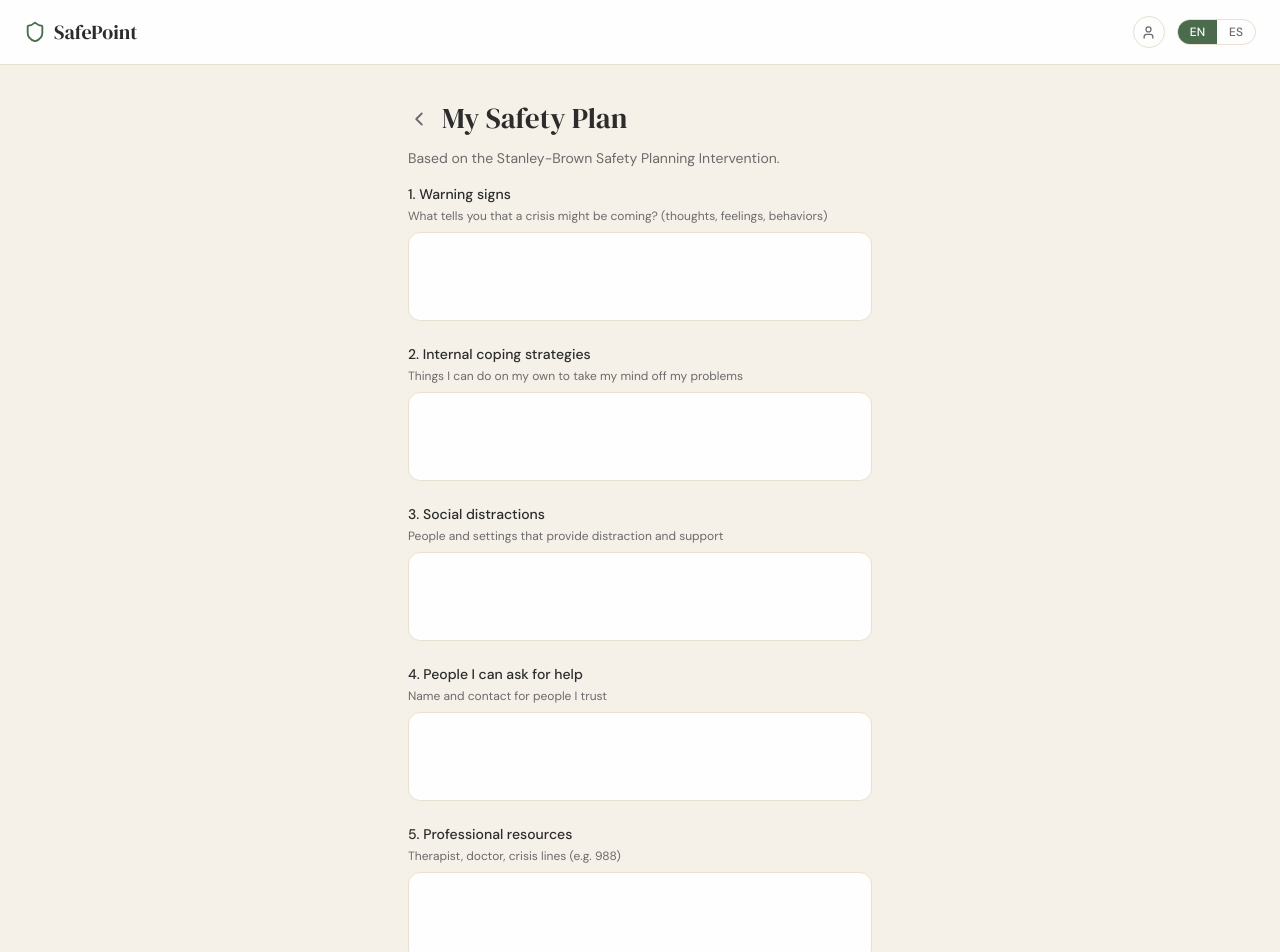
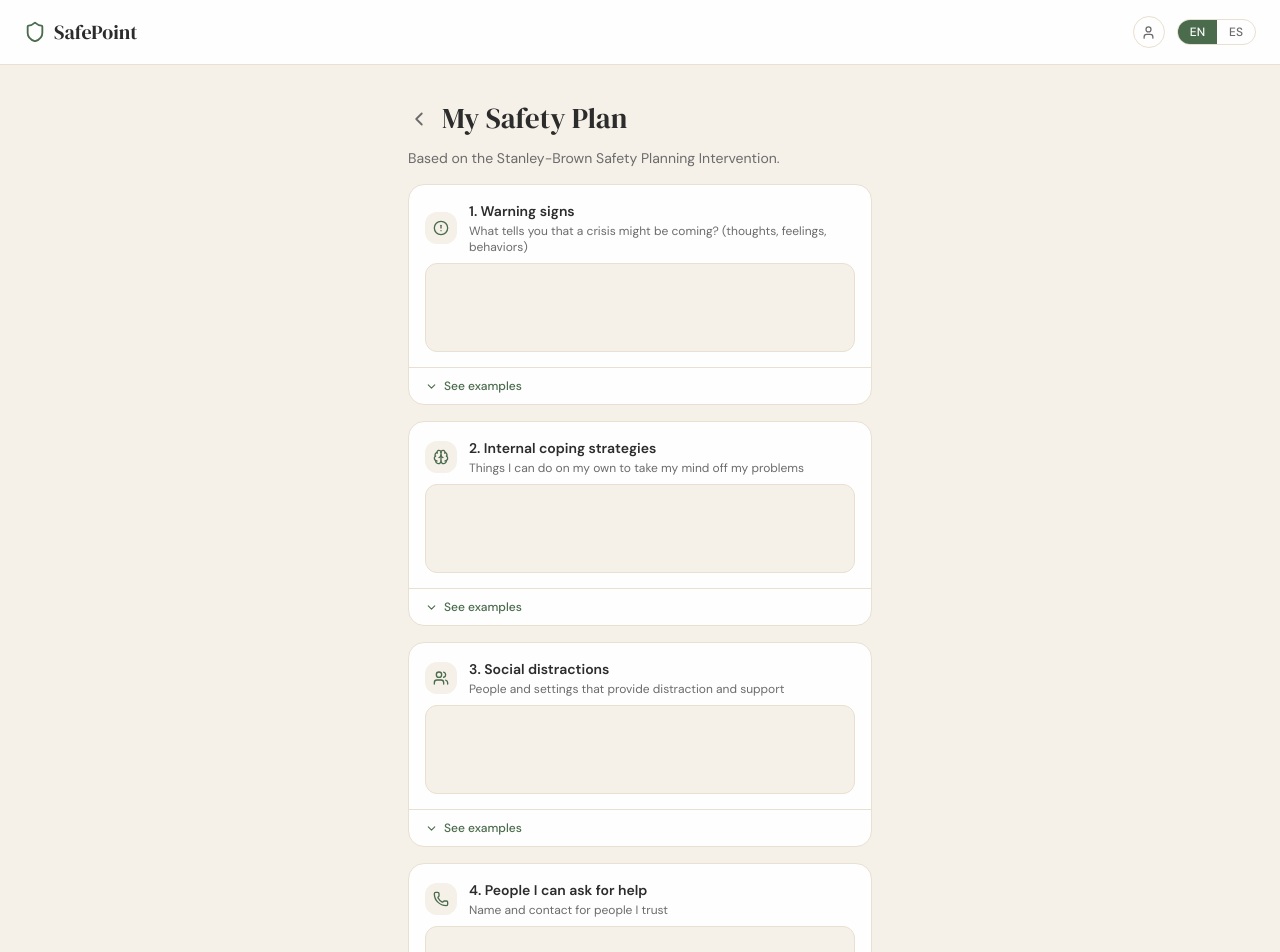
Before and after one commit to asihub/safepoint-ui, a React app: page /safety-plan in a window 1280 px wide. Shown: the top 952 px of the page. Built offline with nearby package versions, Linux system fonts and the light colour scheme; the HTML template or start-up script is replaced by a standard one.

Commit message:
SPUI-0076 added collapsible insertable suggestions for my safety plan

```diff
--- a/src/pages/SafetyPlan.jsx
+++ b/src/pages/SafetyPlan.jsx
@@ -1,16 +1,89 @@
 import { useState, useEffect } from 'react'
 import { useNavigate, Link } from 'react-router-dom'
 import { saveSafetyPlan, getSafetyPlan, deleteSafetyPlan, checkSafetyPlanExists } from '../api/client'
-import { Save, Loader2, CheckCircle, ChevronLeft, CloudUpload, CloudDownload, Trash2, ShieldCheck, AlertTriangle } from 'lucide-react'
+import { Save, Loader2, CheckCircle, ChevronLeft, CloudUpload, CloudDownload, Trash2, ShieldCheck, AlertTriangle, AlertCircle, Lightbulb, Users, Phone, Home, Brain, ChevronDown, ChevronUp } from 'lucide-react'
 
 const STEPS = [
-  { key: 'warningSigns',         label: 'Warning signs',               hint: 'What tells you that a crisis might be coming? (thoughts, feelings, behaviors)' },
-  { key: 'copingStrategies',     label: 'Internal coping strategies',  hint: 'Things I can do on my own to take my mind off my problems' },
-  { key: 'socialDistractions',   label: 'Social distractions',         hint: 'People and settings that provide distraction and support' },
-  { key: 'trustedContacts',      label: 'People I can ask for help',   hint: 'Name and contact for people I trust' },
-  { key: 'professionalResources',label: 'Professional resources',      hint: 'Therapist, doctor, crisis lines (e.g. 988)' },
-  { key: 'environmentSafety',    label: 'Making the environment safe', hint: 'Steps to remove or reduce access to means of self-harm' },
+  {
+    key: 'warningSigns',
+    label: 'Warning signs',
+    icon: 'AlertCircle',
+    hint: 'What tells you that a crisis might be coming? (thoughts, feelings, behaviors)',
+    examples: [
+      'I start isolating myself and stop answering messages',
+      'I have thoughts like "nobody cares" or "things will never get better"',
+      'I stop eating or sleeping regularly',
+      'I feel a sudden sense of calm after a long period of distress',
+      'I start giving away things I care about',
+    ],
+  },
+  {
+    key: 'copingStrategies',
+    label: 'Internal coping strategies',
+    icon: 'Brain',
+    hint: 'Things I can do on my own to take my mind off my problems',
+    examples: [
+      'Go for a walk outside for at least 20 minutes',
+      'Listen to a specific playlist that lifts my mood',
+      'Practice box breathing: inhale 4s, hold 4s, exhale 4s',
+      'Write in my journal without filtering my thoughts',
+      'Watch a comforting show or movie',
+      'Take a shower and change clothes',
+    ],
+  },
+  {
+    key: 'socialDistractions',
+    label: 'Social distractions',
+    icon: 'Users',
+    hint: 'People and settings that provide distraction and support',
+    examples: [
+      'Call my friend Alex — they always make me laugh',
+      'Go to a coffee shop and be around people without needing to talk',
+      'Visit my local library or bookstore',
+      'Text my sister just to say hi',
+      'Go to the gym or a fitness class',
+    ],
+  },
+  {
+    key: 'trustedContacts',
+    label: 'People I can ask for help',
+    icon: 'Phone',
+    hint: 'Name and contact for people I trust',
+    examples: [
+      'Mom — 555-1234 (available evenings)',
+      'Best friend Jordan — 555-5678',
+      'Neighbor Maria — knows about my situation',
+      'Online support group I trust: [link or name]',
+    ],
+  },
+  {
+    key: 'professionalResources',
+    label: 'Professional resources',
+    icon: 'Lightbulb',
+    hint: 'Therapist, doctor, crisis lines (e.g. 988)',
+    examples: [
+      '988 Suicide & Crisis Lifeline — call or text 988 (24/7, free)',
+      'Crisis Text Line — text HOME to 741741',
+      'My therapist Dr. Smith — 555-9999 (appointments Mon/Wed)',
+      'Nearest ER: City General Hospital, 123 Main St',
+      'NAMI HelpLine — 1-800-950-6264 (Mon–Fri)',
+    ],
+  },
+  {
+    key: 'environmentSafety',
+    label: 'Making the environment safe',
+    icon: 'Home',
+    hint: 'Steps to remove or reduce access to means of self-harm',
+    examples: [
+      'Ask a trusted person to hold onto my medications',
+      'Remove or secure items that could be used to harm myself',
+      'Stay with a friend or family member during a crisis',
+      'Identify a safe place I can go if I need to leave home',
+    ],
+  },
 ]
+
+const STEP_ICONS = { AlertCircle, Brain, Users, Phone, Lightbulb, Home }
 
 const LOCAL_KEY = 'safepoint_safety_plan'
 const AUTH_KEY  = 'sp_user'
@@ -71,7 +144,8 @@ const EMPTY_PLAN = Object.fromEntries(STEPS.map(s => [s.key, '']))
 export default function SafetyPlan() {
   const navigate = useNavigate()
   const [plan, setPlan]             = useState(loadLocal)
-  const [localSaved, setLocalSaved] = useState(false)
+  const [localSaved, setLocalSaved]     = useState(false)
+  const [expandedExamples, setExpandedExamples] = useState({})
   const [serverLoading, setServerLoading]   = useState(false) // false | 'backup' | 'restore' | 'delete'
   const [serverSaved, setServerSaved]       = useState(false)
   const [serverRestored, setServerRestored] = useState(false)
@@ -207,26 +281,87 @@ export default function SafetyPlan() {
 
       {/* Plan steps */}
       <div className="flex flex-col gap-4 mb-6">
-        {STEPS.map((step, i) => (
-          <div key={step.key}>
-            <label className="text-sm font-medium mb-1 block" style={{ color: 'var(--charcoal)' }}>
+        {STEPS.map((step, i) => {
+          const Icon = STEP_ICONS[step.icon]
+          const exOpen = expandedExamples[step.key]
+          return (
+            <div key={step.key} className="rounded-2xl overflow-hidden"
+              style={{ background: 'var(--white)', border: '1px solid var(--sand-dark)' }}>
+
+              {/* Step header */}
+              <div className="flex items-center gap-3 px-4 pt-4 pb-2">
+                <div className="w-8 h-8 rounded-xl flex items-center justify-center flex-shrink-0"
+                  style={{ background: 'var(--sand)' }}>
+                  {Icon && <Icon size={16} style={{ color: 'var(--sage-dark)' }} />}
+                </div>
+                <div className="flex-1">
+                  <label className="text-sm font-semibold block" style={{ color: 'var(--charcoal)' }}>
                     {i + 1}. {step.label}
                   </label>
-            <p className="text-xs mb-2" style={{ color: 'var(--muted)' }}>{step.hint}</p>
+                  <p className="text-xs mt-0.5" style={{ color: 'var(--muted)' }}>{step.hint}</p>
+                </div>
+              </div>
+
+              {/* Textarea */}
+              <div className="px-4 pb-2">
                 <textarea
                   value={plan[step.key] || ''}
                   onChange={e => setPlan(prev => ({ ...prev, [step.key]: e.target.value }))}
                   rows={3}
                   className="w-full p-3 rounded-xl border text-sm resize-none outline-none"
                   style={{
-                background: 'var(--white)',
+                    background: 'var(--sand)',
                     borderColor: 'var(--sand-dark)',
                     fontFamily: "'DM Sans', sans-serif",
                     lineHeight: 1.5,
                   }}
                 />
               </div>
+
+              {/* See examples toggle */}
+              <button
+                onClick={() => setExpandedExamples(prev => ({ ...prev, [step.key]: !prev[step.key] }))}
+                className="w-full flex items-center gap-1.5 px-4 py-2.5 text-xs font-medium"
+                style={{
+                  background: 'none', border: 'none', cursor: 'pointer',
+                  color: 'var(--sage-dark)',
+                  borderTop: '1px solid var(--sand-dark)',
+                }}>
+                {exOpen ? <ChevronUp size={13} /> : <ChevronDown size={13} />}
+                {exOpen ? 'Hide examples' : 'See examples'}
+              </button>
+
+              {/* Examples list */}
+              {exOpen && (
+                <div className="px-4 pb-4 flex flex-col gap-1.5"
+                  style={{ borderTop: '1px solid var(--sand-dark)', paddingTop: '0.75rem' }}>
+                  {step.examples.map((ex, j) => (
+                    <button
+                      key={j}
+                      onClick={() => {
+                        const cur = plan[step.key] || ''
+                        const sep = cur.trim() ? '\n' : ''
+                        setPlan(prev => ({ ...prev, [step.key]: cur + sep + ex }))
+                      }}
+                      className="text-left text-xs px-3 py-2 rounded-lg w-full"
+                      style={{
+                        background: 'var(--sand)',
+                        border: '1px solid var(--sand-dark)',
+                        color: 'var(--charcoal)',
+                        cursor: 'pointer',
+                        lineHeight: 1.5,
+                      }}>
+                      + {ex}
+                    </button>
                   ))}
+                  <p className="text-xs mt-1" style={{ color: 'var(--muted)' }}>
+                    Click an example to add it to your plan.
+                  </p>
+                </div>
+              )}
+            </div>
+          )
+        })}
       </div>
 
       {error && (
```
Lines whose indentation alone changed are shown as unchanged.
